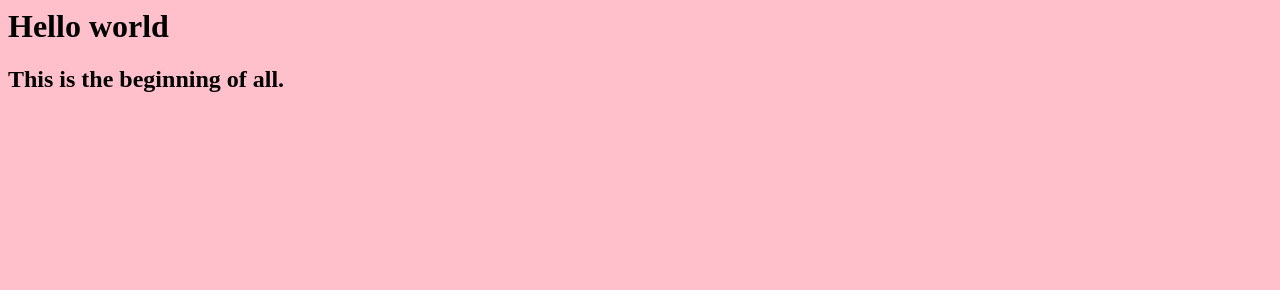
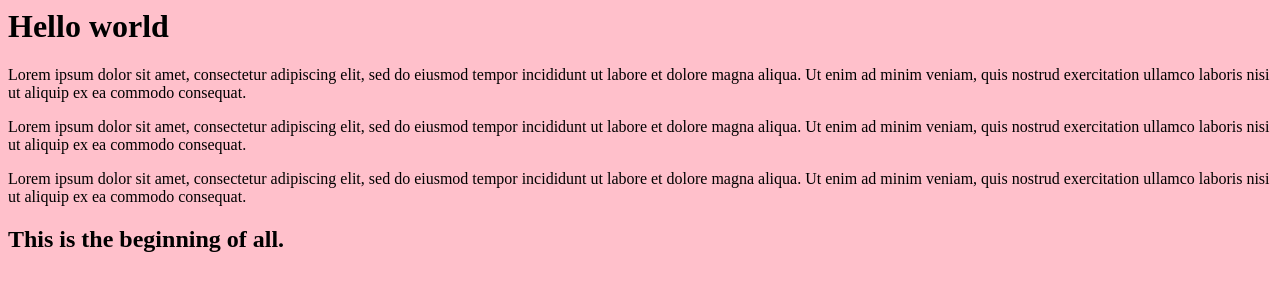
Before and after one commit to toast92/gitpractice, a plain HTML site: page index.html in a window 1280 px wide. Drawn offline with Linux system fonts and the light colour scheme.

Commit message:
Added copy to main page

```diff
--- a/index.html
+++ b/index.html
@@ -8,6 +8,9 @@
 </head>
 <body>
     <h1>Hello world</h1>
+    <p>Lorem ipsum dolor sit amet, consectetur adipiscing elit, sed do eiusmod tempor incididunt ut labore et dolore magna aliqua. Ut enim ad minim veniam, quis nostrud exercitation ullamco laboris nisi ut aliquip ex ea commodo consequat.</p>
+    <p>Lorem ipsum dolor sit amet, consectetur adipiscing elit, sed do eiusmod tempor incididunt ut labore et dolore magna aliqua. Ut enim ad minim veniam, quis nostrud exercitation ullamco laboris nisi ut aliquip ex ea commodo consequat.</p>
+    <p>Lorem ipsum dolor sit amet, consectetur adipiscing elit, sed do eiusmod tempor incididunt ut labore et dolore magna aliqua. Ut enim ad minim veniam, quis nostrud exercitation ullamco laboris nisi ut aliquip ex ea commodo consequat.</p>
 
     <h2>This is the beginning of all.</h2>
     <script src="script.js"></script>
```
